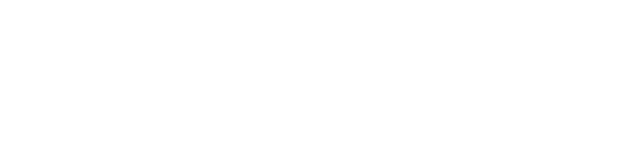
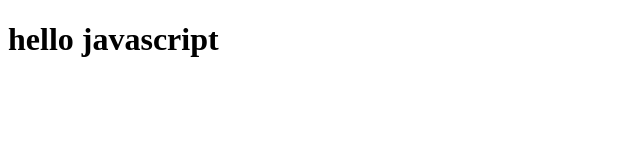
Before and after one commit to ishaq-khan123/Operators-alert-prompt-class-1-2-, a plain HTML site: page index.html in a window 1280 px wide. Shown: the whole page, without its empty margins (0-640 px from the left). Drawn offline with Linux system fonts and the light colour scheme.

Commit message:
app.js added or operators added

```diff
--- a/index.html
+++ b/index.html
@@ -6,7 +6,10 @@
     <title>javaScript</title>
 </head>
 <body>
-
+    <h1>hello javascript</h1>
+    <!-- <script>
+        console.log("hello world")
+    </script> -->
 
 
     <script src="./app.js"></script>
```
Also changed, not shown: app.js (+191 -0 lines).
